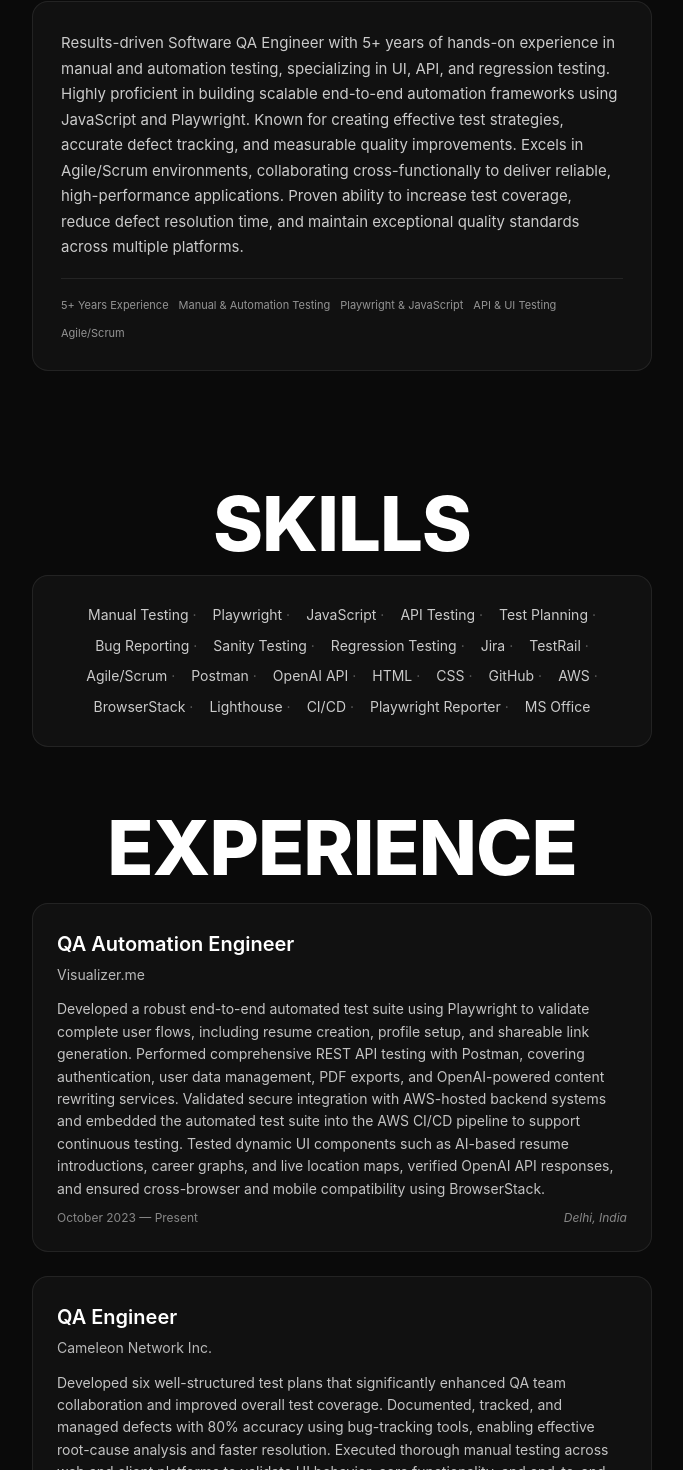
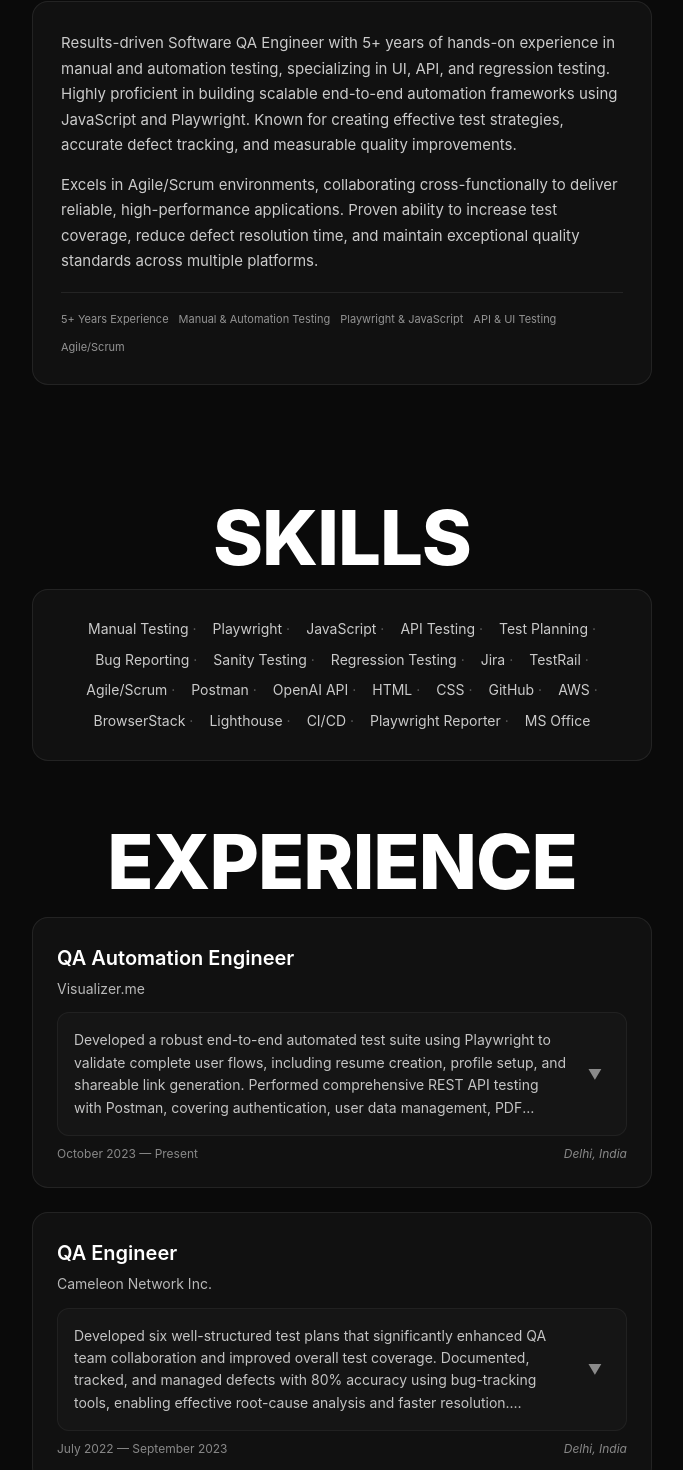
Before and after one commit to Sahilbasra7/Sahil-Basra-Portfolio, a React (Vite) app: page / in a window 1280 px wide. Shown: the part 1029-2499 px from the top of the page, without its empty margins (508-1191 px from the left). Built offline with nearby package versions, Linux system fonts and the light colour scheme.

Commit message:
feat: Add expand/collapse functionality to Experience section with 4-line preview and vertically centered dropdown arrow

```diff
--- a/src/components/About.jsx
+++ b/src/components/About.jsx
@@ -77,7 +77,10 @@ function About() {
           automation testing, specializing in UI, API, and regression testing. Highly proficient in
           building scalable end-to-end automation frameworks using JavaScript and Playwright. Known
           for creating effective test strategies, accurate defect tracking, and measurable quality
-          improvements. Excels in Agile/Scrum environments, collaborating cross-functionally to
+          improvements.
+        </p>
+        <p style={styles.description}>
+          Excels in Agile/Scrum environments, collaborating cross-functionally to
           deliver reliable, high-performance applications. Proven ability to increase test coverage,
           reduce defect resolution time, and maintain exceptional quality standards across multiple
           platforms.
--- a/src/components/Experience.jsx
+++ b/src/components/Experience.jsx
@@ -1,5 +1,6 @@
 /* eslint-disable-next-line no-unused-vars */
 import { motion } from 'framer-motion';
+import { useState } from 'react';
 import { useResponsive } from '../hooks/useResponsive';
 
 const experience = [
@@ -31,6 +32,14 @@ const experience = [
 
 function Experience() {
   const { isMobile, isTablet } = useResponsive();
+  const [expandedCards, setExpandedCards] = useState({});
+
+  const toggleExpand = (index) => {
+    setExpandedCards(prev => ({
+      ...prev,
+      [index]: !prev[index]
+    }));
+  };
 
   const getStyles = () => ({
     section: {
@@ -63,12 +72,47 @@ function Experience() {
       opacity: 0.7,
       marginTop: '4px',
     },
+    descriptionContainer: {
+      marginTop: '12px',
+      padding: isMobile ? '12px' : '16px',
+      borderRadius: '12px',
+      background: 'rgba(255,255,255,0.02)',
+      border: '1px solid rgba(255,255,255,0.05)',
+      display: 'flex',
+      alignItems: 'center',
+      gap: '12px',
+    },
     desc: {
-      marginTop: '12px',
       fontSize: isMobile ? '13px' : '14px',
       lineHeight: 1.6,
       opacity: 0.75,
-      maxWidth: '560px',
+      margin: 0,
+      flex: 1,
+    },
+    descCollapsed: {
+      display: '-webkit-box',
+      WebkitLineClamp: 4,
+      WebkitBoxOrient: 'vertical',
+      overflow: 'hidden',
+      textOverflow: 'ellipsis',
+    },
+    expandButtonContainer: {
+      display: 'flex',
+      alignItems: 'center',
+      flexShrink: 0,
+    },
+    arrowButton: {
+      background: 'none',
+      border: 'none',
+      color: 'inherit',
+      cursor: 'pointer',
+      padding: '4px 8px',
+      fontSize: '14px',
+      opacity: 0.5,
+      transition: 'opacity 0.2s ease, transform 0.3s ease',
+      display: 'flex',
+      alignItems: 'center',
+      justifyContent: 'center',
     },
     footer: {
       display: 'flex',
@@ -116,7 +160,30 @@ function Experience() {
           >
             <h3 style={styles.role}>{item.role}</h3>
             <p style={styles.company}>{item.company}</p>
-            <p style={styles.desc}>{item.description}</p>
+
+            <div style={styles.descriptionContainer}>
+              <p style={{
+                ...styles.desc,
+                ...(expandedCards[index] ? {} : styles.descCollapsed)
+              }}>
+                {item.description}
+              </p>
+              <div style={styles.expandButtonContainer}>
+                <button
+                  onClick={() => toggleExpand(index)}
+                  style={{
+                    ...styles.arrowButton,
+                    transform: expandedCards[index] ? 'rotate(180deg)' : 'rotate(0deg)',
+                  }}
+                  onMouseEnter={(e) => e.currentTarget.style.opacity = '1'}
+                  onMouseLeave={(e) => e.currentTarget.style.opacity = '0.5'}
+                  aria-label={expandedCards[index] ? 'Collapse details' : 'Expand details'}
+                >
+                  ▼
+                </button>
+              </div>
+            </div>
+
             <div style={styles.footer}>
               <span style={styles.period}>{item.period}</span>
               <span style={styles.location}>{item.location}</span>
--- a/src/components/Hero.jsx
+++ b/src/components/Hero.jsx
@@ -170,7 +170,7 @@ function Hero() {
             </div>
 
             <div style={styles.statItem}>
-              <h3 style={styles.statNumber}>+3</h3>
+              <h3 style={styles.statNumber}>+4</h3>
               <p style={styles.statLabel}>Projects Completed</p>
             </div>
 
--- a/src/components/ProfileCard.jsx
+++ b/src/components/ProfileCard.jsx
@@ -90,8 +90,8 @@ const styles = {
     fontSize: '20px',
     fontWeight: '400',
     margin: '0 0 45px 0',
-    color: '#666',
-    opacity: 0.85,
+    color: '#222',
+    opacity: 1,
   },
   socials: {
     display: 'flex',
```
